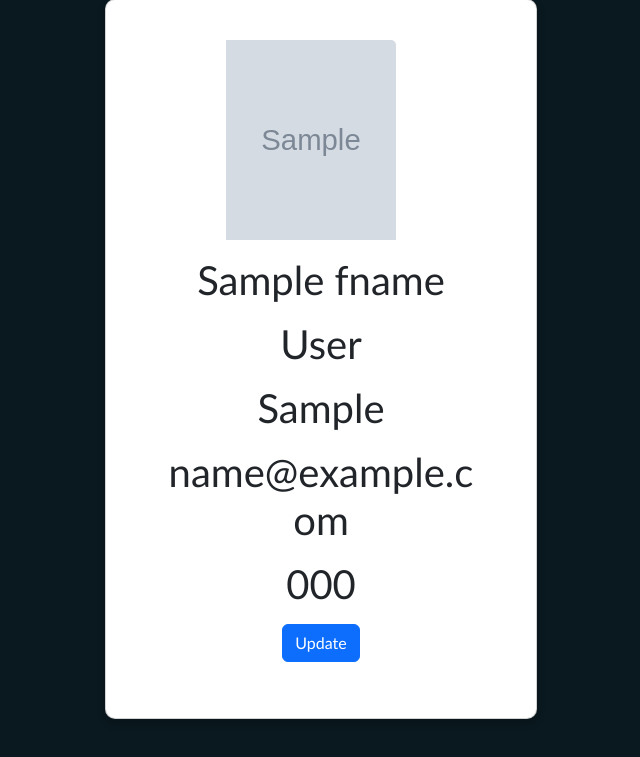
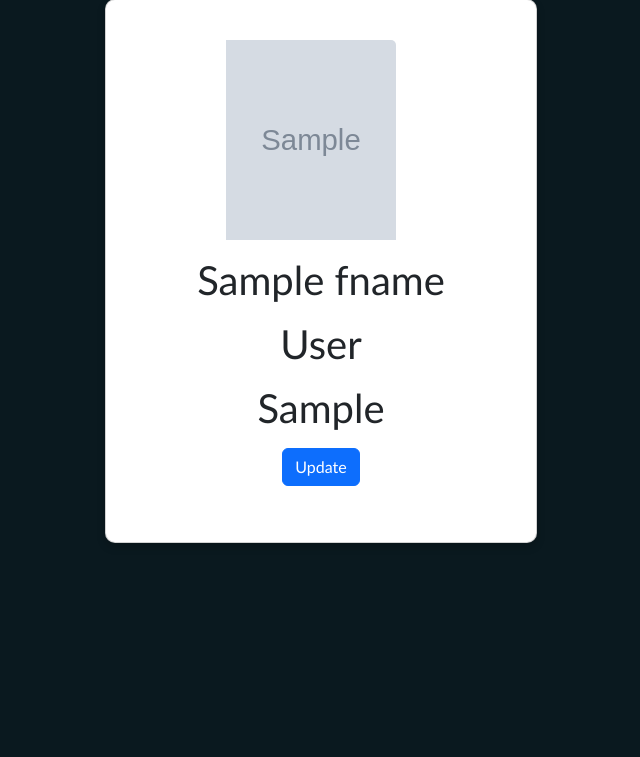
Before and after one commit to jpfiles/space_tigers, a Django app: template templates/cust_list.html in a window 1280 px wide. Shown: the part 183-940 px from the top of the page, without its empty margins (319-959 px from the left). After the commit the page ends 726 px from the top, so only its background shows below. Run offline with Django 3.2, Linux system fonts and the light colour scheme; the template is opened without the code that fills it: most values are stand-ins (such as "Sample title", 1, 10 or a date in 2020); grey boxes marked "Sample" are stand-in pictures.

Commit message:
Updated cust_list

```diff
--- a/templates/cust_list.html
+++ b/templates/cust_list.html
@@ -7,6 +7,7 @@
 <link href="https://cdn.jsdelivr.net/npm/bootstrap@5.3.3/dist/css/bootstrap.min.css" rel="stylesheet" integrity="sha384-QWTKZyjpPEjISv5WaRU9OFeRpok6YctnYmDr5pNlyT2bRjXh0JMhjY6hW+ALEwIH" crossorigin="anonymous">
 <style>
 body {
+    font-family: 'Trebuchet MS', 'Lucida Sans Unicode', 'Lucida Grande', 'Lucida Sans', Arial, sans-serif;
     background-color: #0a191f; /* Set body background color to match navbar */
     margin: 0; /* Remove default body margin */
     min-height: 100vh; /* Ensure the body takes at least full height of the viewport */
@@ -66,8 +67,6 @@
                     <p class="cust-fname">{{ customer.fname }}</p>
                     <p class="cust-lname">{{ customer.lname }}</p>
                     <p class="cust-mi">{{customer.mi}}</p>
-                    <p class="cust-email">{{customer.email}}</p>
-                    <p class="cust-pnumber">{{customer.phone}}</p>
                     <a href="#" class="btn btn-primary">Update</a>
                 </div>
             </div>
```
Lines whose indentation alone changed are shown as unchanged.
